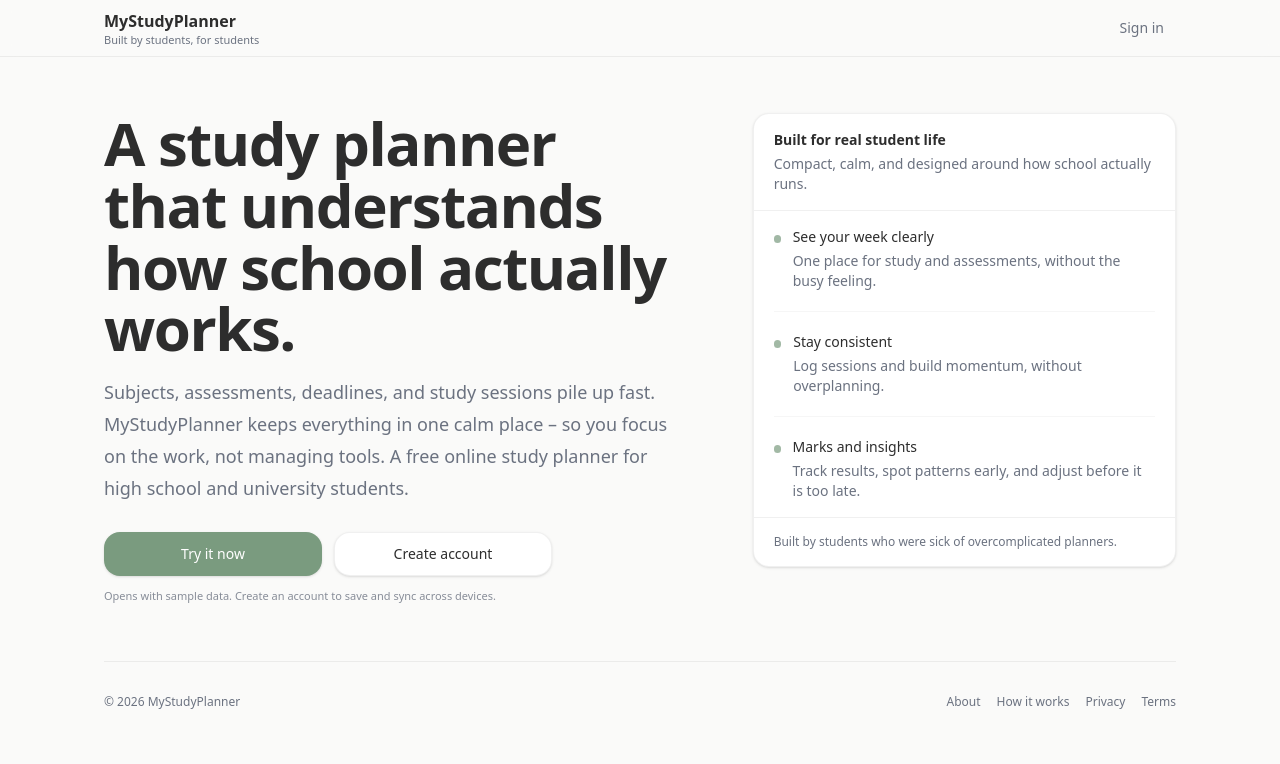
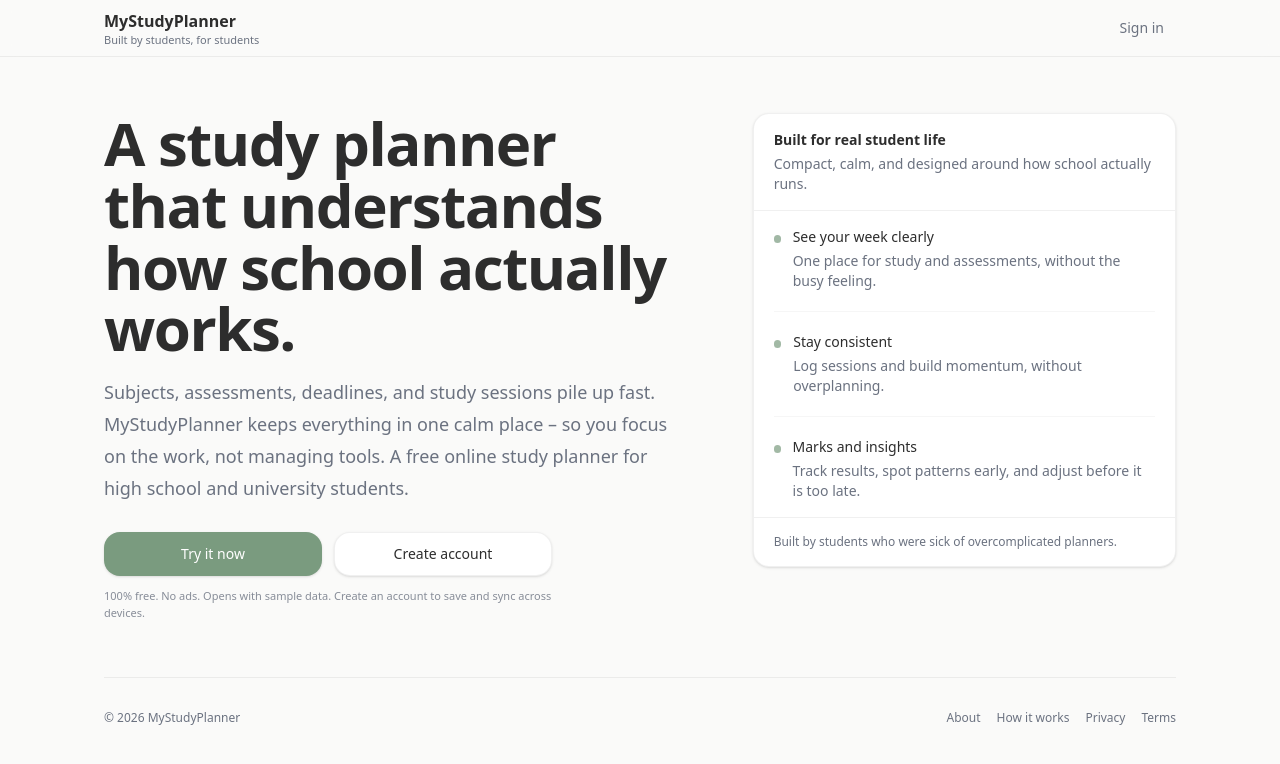
Before and after one commit to kaicrotty88/MyStudyPlanner, a Next.js app: page / in a window 1280 px wide. Shown: the top 764 px of the page. Built offline with nearby package versions, Linux system fonts and the light colour scheme; no server answers.

Commit message:
demk update 5

```diff
--- a/app/page.tsx
+++ b/app/page.tsx
@@ -70,7 +70,7 @@ export default async function Page() {
               </div>
 
               <div className="mt-3 max-w-md mx-auto md:mx-0 text-[11px] text-muted-foreground opacity-80">
-                Opens with sample data. Create an account to save and sync across devices.
+                100% free. No ads. Opens with sample data. Create an account to save and sync across devices.
               </div>
             </div>
 
```
